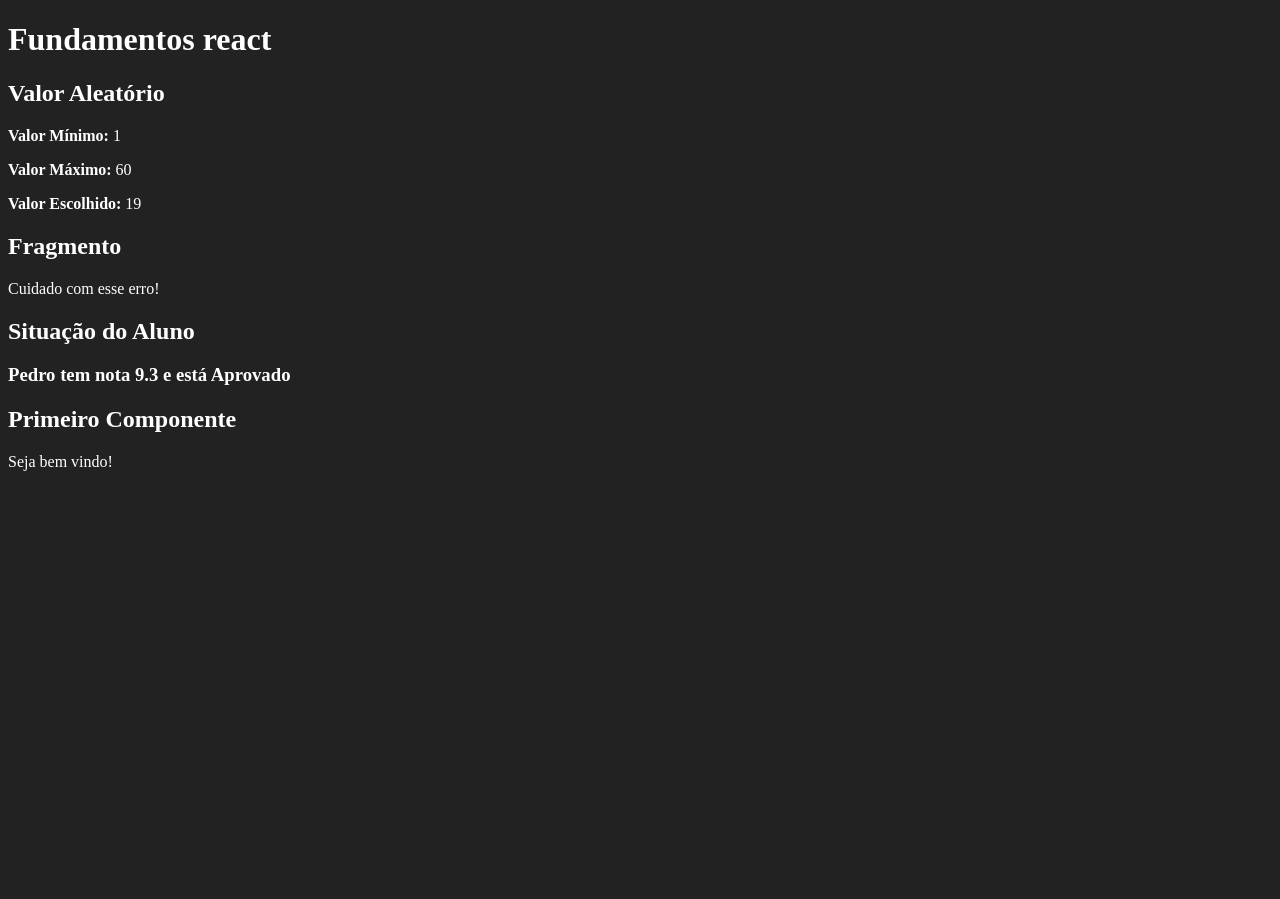
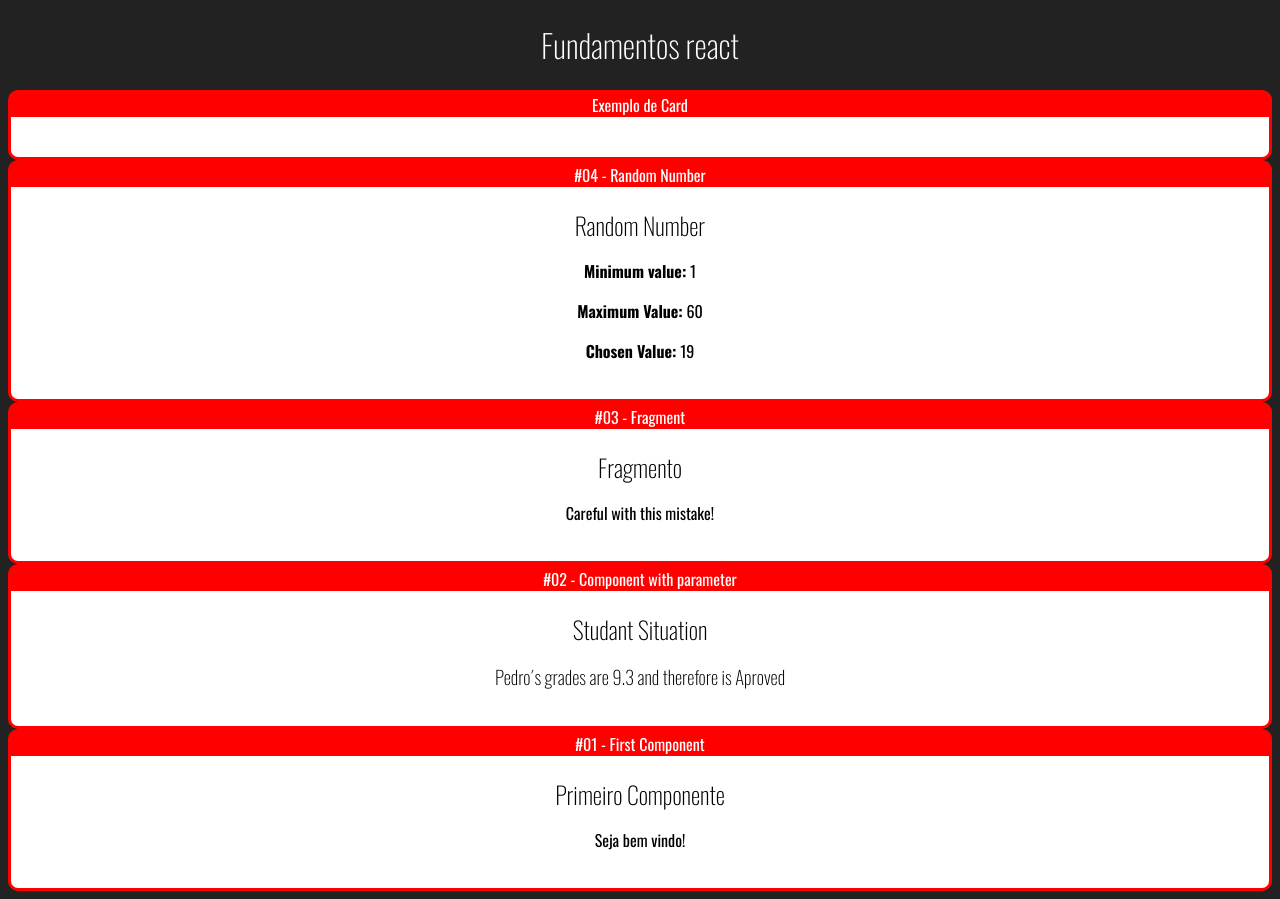
Before and after one commit to Lucas-ASouza/React-JS-training, a React (Create React App) app: page / in a window 1280 px wide. Before the commit the page ends 800 px from the top, so only its background shows below. Built offline with nearby package versions, Linux system fonts and the light colour scheme.

Commit message:
Basic cards layout around each exercise.

```diff
--- a/public/index.html
+++ b/public/index.html
@@ -12,6 +12,9 @@
     <link rel="apple-touch-icon" href="%PUBLIC_URL%/logo192.png" />
 
     <link rel="manifest" href="%PUBLIC_URL%/manifest.json" />
+    <link rel="preconnect" href="https://fonts.googleapis.com">
+<link rel="preconnect" href="https://fonts.gstatic.com" crossorigin>
+<link href="https://fonts.googleapis.com/css2?family=Oswald:wght@200;300;400;500;600;700&display=swap" rel="stylesheet">
 
     <title>React App</title>
   </head>
--- a/src/components/App.jsx
+++ b/src/components/App.jsx
@@ -1,5 +1,6 @@
 import React from "react"
 
+import Card from "./layout/Card"
 import Random from "./basics/Random"
 import Primeiro from "./basics/First"
 import ComParametro from "./basics/ComParametro"
@@ -9,11 +10,24 @@ export default () =>
 
     <div id="app">
         <h1>Fundamentos react</h1>
+        <Card titulo="Exemplo de Card"></Card>
+
+        <Card titulo="#04 - Random Number">
             <Random min={1} max={60}/>
+        </Card>
+
+        <Card titulo="#03 - Fragment">
             <Fragment />
+        </Card>
+
+        <Card titulo="#02 - Component with parameter">
             <ComParametro
-            titulo="Situação do Aluno"
+                titulo="Studant Situation"
                 aluno="Pedro"
                 nota={9.3} />
+        </Card>
+
+        <Card titulo="#01 - First Component">
             <Primeiro />
+        </Card>
     </div>
--- a/src/components/basics/ComParametro.jsx
+++ b/src/components/basics/ComParametro.jsx
@@ -1,16 +1,15 @@
 
 
 export default function ComParametro(props) {
-    const status = props.nota >= 5 ? 'Aprovado' : 'Reprovado'
+    const status = props.nota >= 5 ? 'Aproved' : 'Reproved'
     return (
         <div>
             <h2>{props.titulo}</h2>
             <p>
-                <strong>
-                    <h3>
-                        {props.aluno} tem nota {props.nota} e está {status}
-                    </h3>
-                </strong>
+                <h3>
+                    {props.aluno}´s grades are {props.nota} and therefore is {status}
+                </h3>
+
             </p>
         </div>
     )
--- a/src/components/basics/Fragment.jsx
+++ b/src/components/basics/Fragment.jsx
@@ -5,7 +5,7 @@ export default function Fragmento(props) {
     return (
         <>
             <h2>Fragmento</h2>
-            <p>Cuidado com esse erro!</p>
+            <p>Careful with this mistake!</p>
         </>
     )
 
--- a/src/components/basics/Random.jsx
+++ b/src/components/basics/Random.jsx
@@ -8,16 +8,16 @@ const { min, max } = props;
 
     return (
         <div>
-            <h2>Valor Aleatório</h2>
+            <h2>Random Number</h2>
             <p>
-                <strong>Valor Mínimo:</strong> {min}
+                <strong>Minimum value:</strong> {min}
 
             </p>
             <p>
-                <strong>Valor Máximo:</strong> {max}
+                <strong>Maximum Value:</strong> {max}
             </p>
             <p>
-                <strong>Valor Escolhido:</strong> {aleatorio}
+                <strong>Chosen Value:</strong> {aleatorio}
             </p>
         </div>
     )
--- /dev/null
+++ b/src/components/layout/Card.css
@@ -0,0 +1,18 @@
+.Card {
+    background-color: red;
+    border-radius: 10px;
+    overflow: hidden;
+    border:3px solid red
+}
+
+.Card.Title{
+    padding: 10px 0px;
+    display: flex;
+    justify-content: center;
+}
+
+.Card .Content {
+    background-color: #fff;
+    color: #000;
+    padding: 20px;
+}
--- /dev/null
+++ b/src/components/layout/Card.jsx
@@ -0,0 +1,13 @@
+import React from "react";
+import './Card.css';
+
+export default (props) => {
+    return (
+        <div className="Card">
+            <div className="Title">{props.titulo}</div>
+            <div className="Content">
+                {props.children}
+            </div>
+        </div>
+    );
+};
--- a/src/index.css
+++ b/src/index.css
@@ -1,4 +1,14 @@
 body {
     background-color: #222;
-    color: #fff
+    color: #fff;
+    font-family: Oswald;
+    text-align: center
 }
+
+h1, h2, h3{
+    font-weight: 200;
+}
+
+h2, h3{
+    margin: 0;
+}
```
Lines whose indentation alone changed are shown as unchanged.
